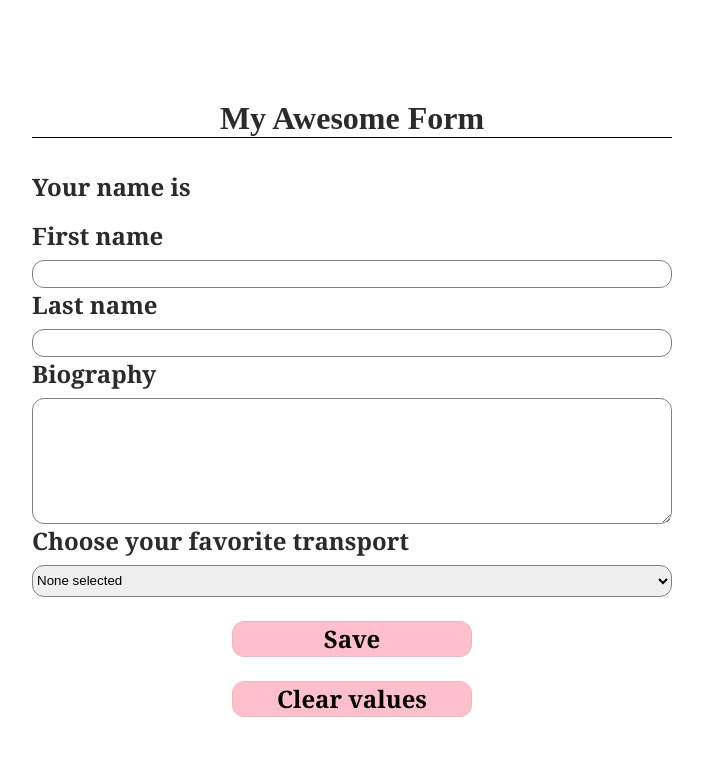
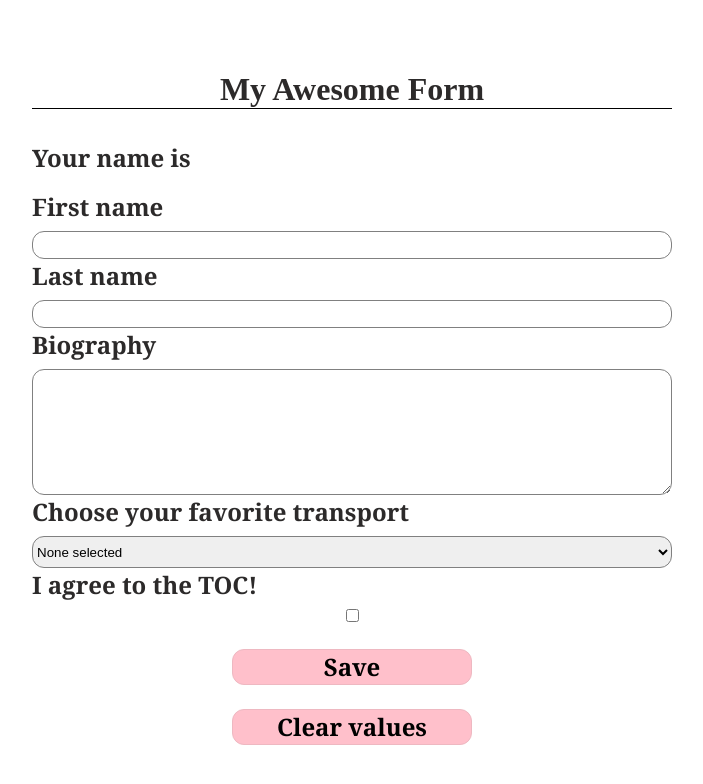
Before and after one commit to carla-vartolomei/forms-in-react, a React (Create React App) app: page / in a window 1280 px wide. Shown: the top 784 px of the page, without its empty margins (288-991 px from the left). Built offline with nearby package versions, Linux system fonts and the light colour scheme.

Commit message:
add checkbox

```diff
--- a/src/Form.js
+++ b/src/Form.js
@@ -5,16 +5,21 @@
   firstName: '',
   lastName: '',
   biography: '',
-  transport: ''
+  transport: '',
+  agree: false
 }
 
 const Form = () => {
   const [formState, setFormState] = useState(intialState);
 
   const onChangeHandler = e => {
+    const value =
+      e.target.type === 'checkbox'
+        ? e.target.checked
+        : e.target.value;
     setFormState({
       ...formState,
-      [e.target.name]: e.target.value
+      [e.target.name]: value,
     })
   };
 
@@ -64,6 +69,14 @@
         <option value='cars'>Cars</option>
         <option value='boats'>Boats</option>
       </select>
+      <label htmlFor='agree'>I agree to the TOC!</label>
+      <input
+        type='checkbox'
+        id='agree'
+        name='agree'
+        onChange={onChangeHandler}
+        checked={formState.agree}
+      />
        <button type='submit'>Save</button>
        <button type='button' onClick={onClickHandler}>Clear values</button>
       </form>
```
